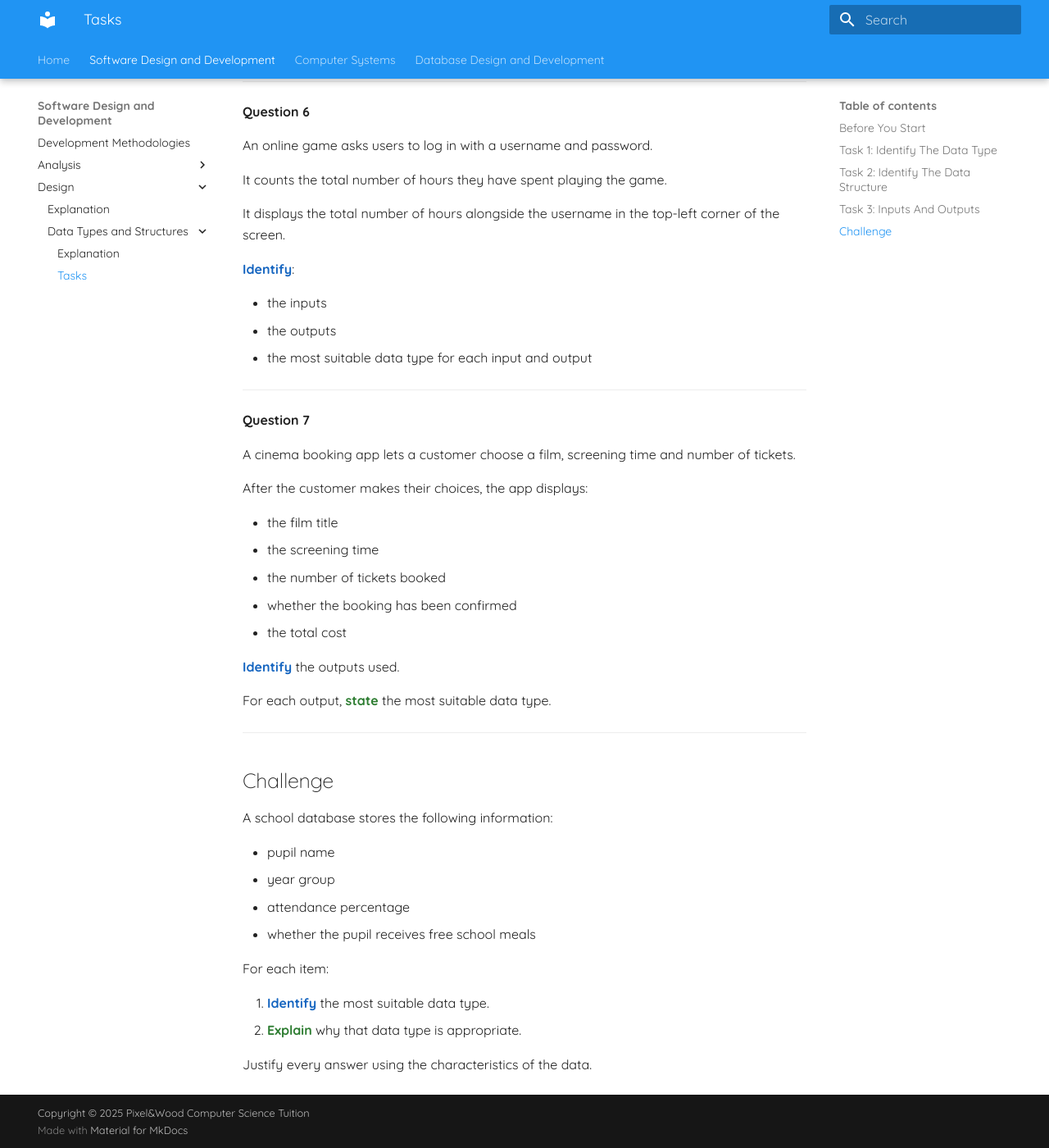
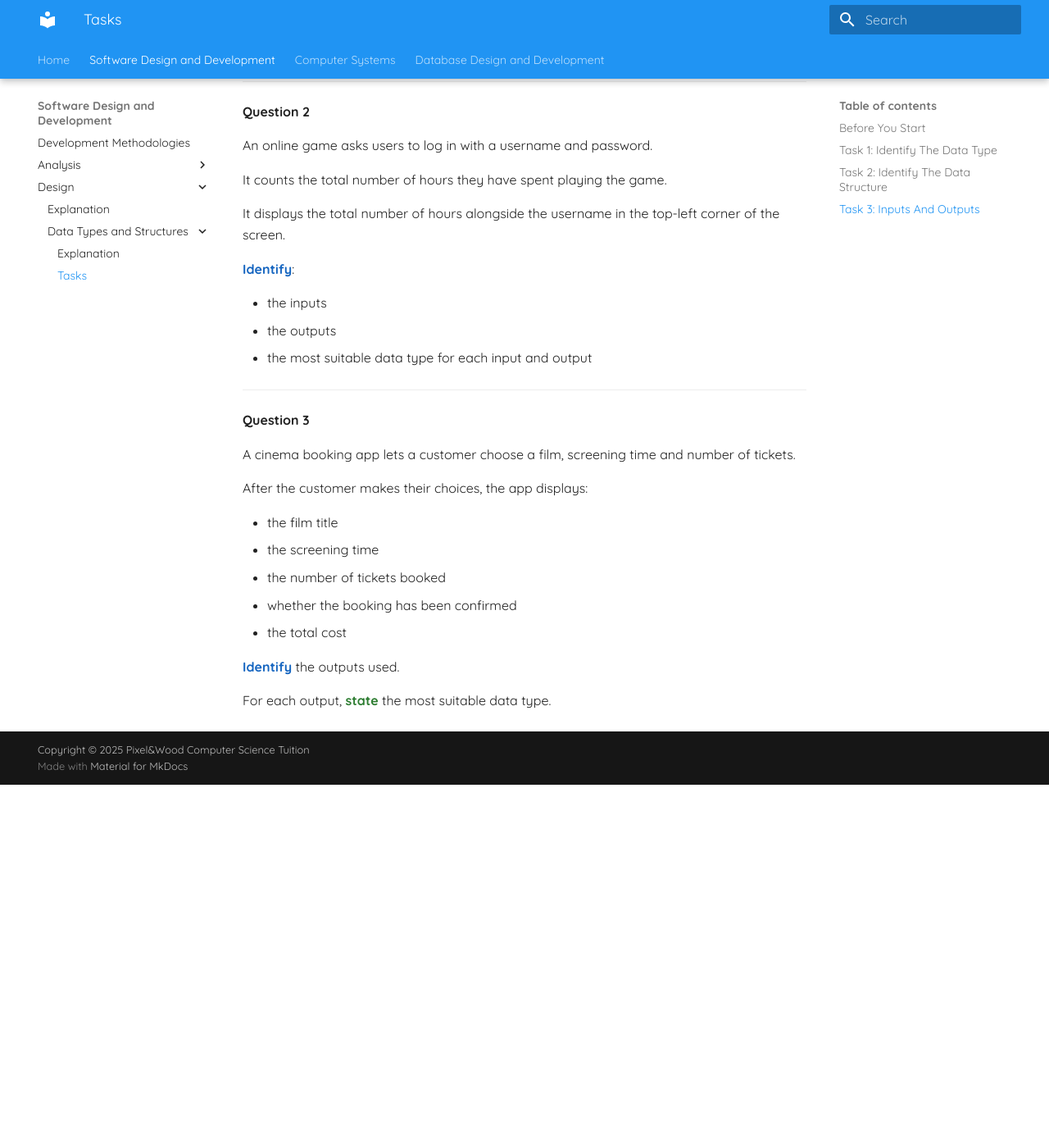
Before and after one commit to Mr-Wood-CS/National-5, an MkDocs documentation site: the page built from docs/01-sdd/1.3-design/1.3.2.1-data-types and-structures-tasks.md, in a window 1280 px wide and 1400 px high, scrolled down 2596 px. Shown: the whole window at 82% size. Built offline with MkDocs 1.6.1 and Material for MkDocs 9.7.7, drawn with Linux system fonts in a browser that asks for light colours; after the commit the page ends 3553 px from its top, so only the background shows below that; some of the changed text lies outside the part shown.

```diff
--- a/docs/01-sdd/1.3-design/1.3.2.1-data-types and-structures-tasks.md
+++ b/docs/01-sdd/1.3-design/1.3.2.1-data-types and-structures-tasks.md
@@ -64,7 +64,7 @@ A game asks for a user's nickname and score.
 
 ___
 
-**Question 4**
+**Question 2**
 
 A school register program stores the names of pupils and whether each pupil is present.
 
@@ -101,7 +101,7 @@ For each input, <span style="color: #2e7d32; font-weight: 700;">state</span> the
 
 ___
 
-**Question 6**
+**Question 2**
 
 An online game asks users to log in with a username and password.
 
@@ -117,7 +117,7 @@ It displays the total number of hours alongside the username in the top-left cor
 
 ___
 
-**Question 7**
+**Question 3**
 
 A cinema booking app lets a customer choose a film, screening time and number of tickets.
 
@@ -132,21 +132,3 @@ After the customer makes their choices, the app displays:
 <span style="color: #1565c0; font-weight: 700;">Identify</span> the outputs used.
 
 For each output, <span style="color: #2e7d32; font-weight: 700;">state</span> the most suitable data type.
-
-___
-
-## Challenge
-
-A school database stores the following information:
-
-* pupil name
-* year group
-* attendance percentage
-* whether the pupil receives free school meals
-
-For each item:
-
-1. <span style="color: #1565c0; font-weight: 700;">Identify</span> the most suitable data type.
-2. <span style="color: #2e7d32; font-weight: 700;">Explain</span> why that data type is appropriate.
-
-Justify every answer using the characteristics of the data.
```
Also changed, not shown: other parts of docs/01-sdd/1.3-design/1.3.2.1-data-types and-structures-tasks.md (+2 -2 lines), site/01-sdd/1.3-design/1.3.2.1-data-types and-structures-tasks/index.html, site/03-ddd/3.4-implementation/3.4.2.1-insert-update-delete-tasks/index.html, site/search/search_index.json, 1 other file.
